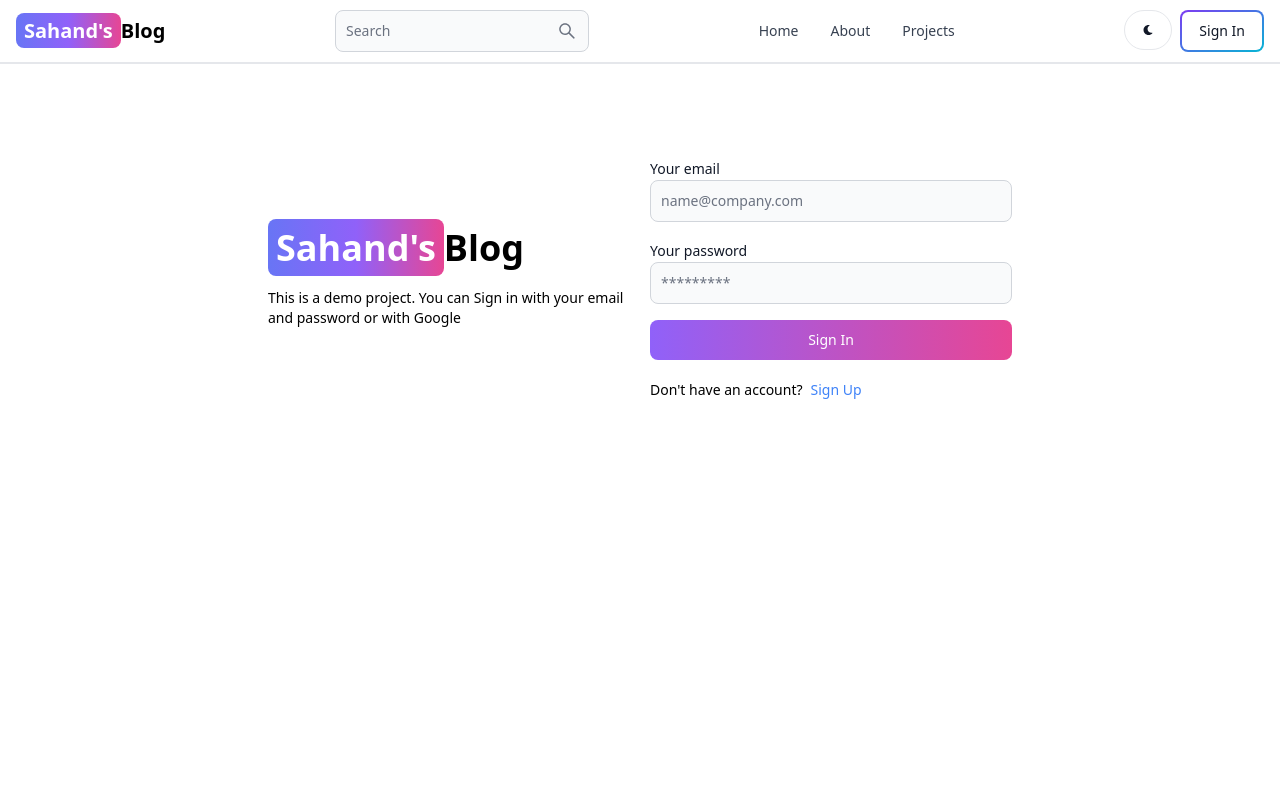
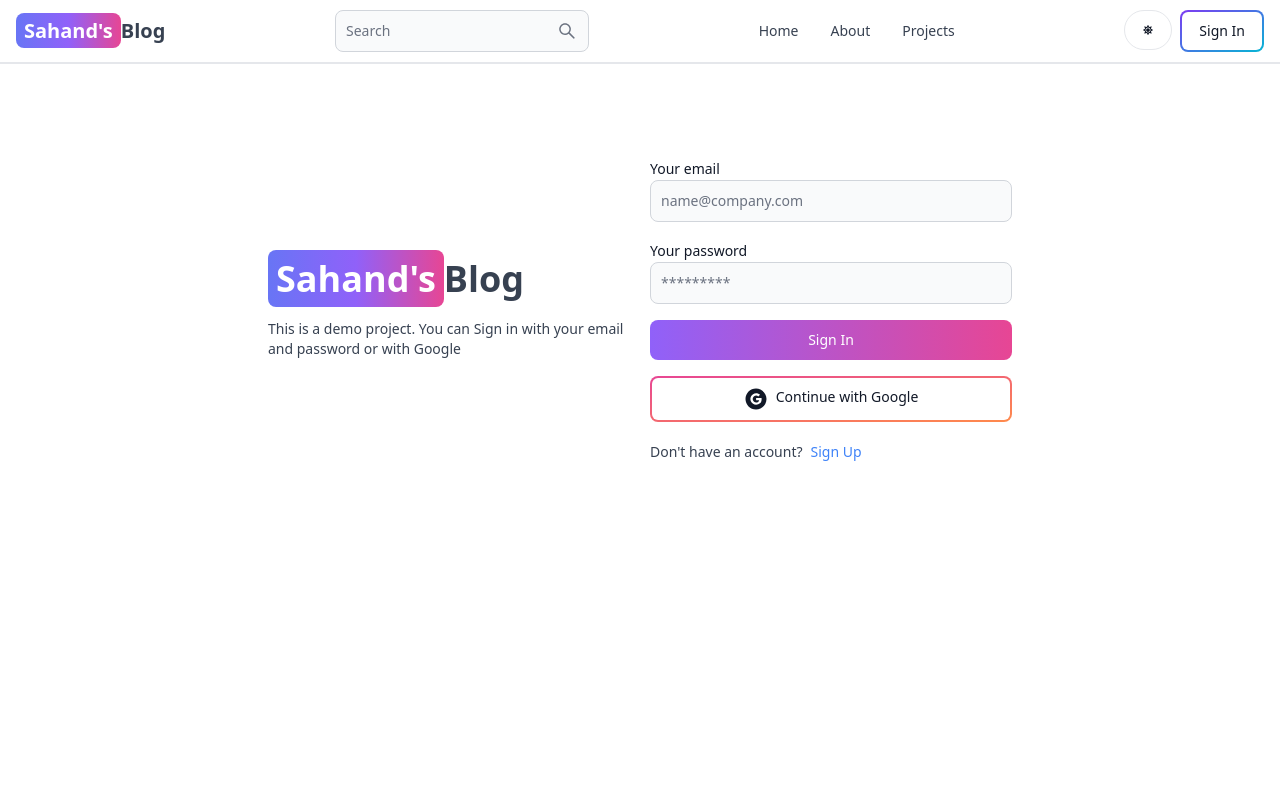
Before and after one commit to Simpleegithub/MernBlog, a React (Vite) app in the folder Client/: page /sign-in in a window 1280 px wide. Shown: the top 800 px of the page. Built offline with nearby package versions, Linux system fonts and the light colour scheme; no server answers.

Commit message:
Add dark mode functionality

```diff
--- a/Client/src/components/Header.jsx
+++ b/Client/src/components/Header.jsx
@@ -3,10 +3,15 @@
 import { Avatar, Button, Dropdown, DropdownHeader, Navbar, TextInput } from 'flowbite-react';
 import { Link, useLocation } from 'react-router-dom';
 import { AiOutlineSearch } from 'react-icons/ai';
-import { FaMoon } from 'react-icons/fa';
-import { useSelector } from "react-redux";
+import { FaMoon,FaSun } from 'react-icons/fa';
+import { useDispatch, useSelector } from "react-redux";
+import { toggletheme } from '../redux/theme/themeSlice';
+
+
 
 function Header() {
+    const {theme}=useSelector((state)=>state.theme);
+    const dispatch=useDispatch();
     const { currentUser } = useSelector((state) => state.user);
     if(currentUser){
         console.log(currentUser)
@@ -38,7 +43,8 @@
 
             <div className='flex gap-2 md:order-2'>
                 <Button className='w-12 h-10 hidden sm:inline' color='gray' pill>
-                    <FaMoon />
+
+                  {theme==='light' ?  <FaSun onClick={()=>dispatch(toggletheme())} /> :<FaMoon onClick={()=>dispatch(toggletheme())} />}
                 </Button>
                 {currentUser ? (
                     <Dropdown
--- a/Client/src/components/OAuth.jsx
+++ b/Client/src/components/OAuth.jsx
@@ -2,7 +2,7 @@
 
 import { Button } from "flowbite-react"
 import { AiFillGoogleCircle } from "react-icons/ai";
-import {GoogleAuthProvider, getAuth, signInWithPopup} from 'firebase/auth'
+import {GoogleAuthProvider, getAuth, signInWithPopup} from 'firebase/auth';
 import { app } from "../firebase";
 import { useDispatch } from "react-redux";
 import { signInSuccess } from "../redux/users/Userslice";
@@ -25,7 +25,7 @@
             body:JSON.stringify({
                 name:resultsFromGoogle.user.displayName,
                 email:resultsFromGoogle.user.email,
-                googlePhotoURL:resultsFromGoogle.user.photoURL
+                profilePicture:resultsFromGoogle.user.photoURL
 
 
             })
--- /dev/null
+++ b/Client/src/components/ThemeProvider.jsx
@@ -0,0 +1,17 @@
+
+import {useSelector} from "react-redux"
+
+function ThemeProvider({children}) {
+    const {theme}=useSelector((state)=>state.theme);
+
+    return (
+        <div className={theme}>
+            <div className='bg-white text-gray-700 dark:text-gray-200 dark:bg-[rgb(16,23,42)]  min-h-screen '>
+            {children}
+
+            </div>
+        </div>
+    )
+}
+
+export default ThemeProvider
--- a/Client/src/main.jsx
+++ b/Client/src/main.jsx
@@ -4,20 +4,20 @@
 import ReactDOM from "react-dom/client";
 import App from "./App.jsx";
 import "./index.css";
-import  {store}   from "./redux/store.js";
+import { store } from "./redux/store.js";
 import { Provider } from "react-redux";
 import { PersistGate } from "redux-persist/integration/react";
-import {persistStore} from 'redux-persist'
+import { persistStore } from "redux-persist";
+import ThemeProvider from "./components/ThemeProvider.jsx";
 
-let persistor=persistStore(store)
+let persistor = persistStore(store);
 
 ReactDOM.createRoot(document.getElementById("root")).render(
-
-    <Provider store={store}>
-      <PersistGate persistor={persistor}>
-      <App />
-      </PersistGate>
-    </Provider>
-
-
+  <Provider store={store}>
+    <PersistGate persistor={persistor}>
+      <ThemeProvider>
+        <App />
+      </ThemeProvider>
+    </PersistGate>
+  </Provider>
 );
--- a/Client/src/pages/SignIn.jsx
+++ b/Client/src/pages/SignIn.jsx
@@ -5,6 +5,7 @@
 import { Link, useNavigate } from "react-router-dom";
 import { signInStart,signInFailure,signInSuccess } from "../redux/users/Userslice";
 import { useDispatch, useSelector } from "react-redux";
+import OAuth from "../components/OAuth";
 
 
 function SignIn() {
@@ -105,6 +106,7 @@
                 "Sign In"
               )}
             </Button>
+            <OAuth/>
           </form>
           <div className="flex gap-2 text-sm mt-5">
             <span>Don't have an account?</span>
--- a/Client/src/redux/store.js
+++ b/Client/src/redux/store.js
@@ -3,6 +3,8 @@
 import storage from 'redux-persist/lib/storage'
 import {persistReducer,} from 'redux-persist';
 import { combineReducers } from "@reduxjs/toolkit";
+import themeSlice from "./theme/themeSlice";
+
 
 
 
@@ -14,7 +16,8 @@
 }
 
 const reducer=combineReducers({
-  user:Userslice
+  user:Userslice,
+  theme:themeSlice
 })
 
 
--- /dev/null
+++ b/Client/src/redux/theme/themeSlice.js
@@ -0,0 +1,21 @@
+import { createSlice } from "@reduxjs/toolkit";
+
+
+
+let initialState={
+    theme:'light'
+}
+
+const themeSlice=createSlice({
+    name:"theme",
+    initialState,
+    reducers:{
+        toggletheme:(state)=>{
+        state.theme=state.theme==='light'?"dark":"light"
+        }
+    }
+})
+
+export const {toggletheme}=themeSlice.actions;
+
+export default themeSlice.reducer;
```
Also changed, not shown: 2 other files (tests, documents, lock files or other folders).
